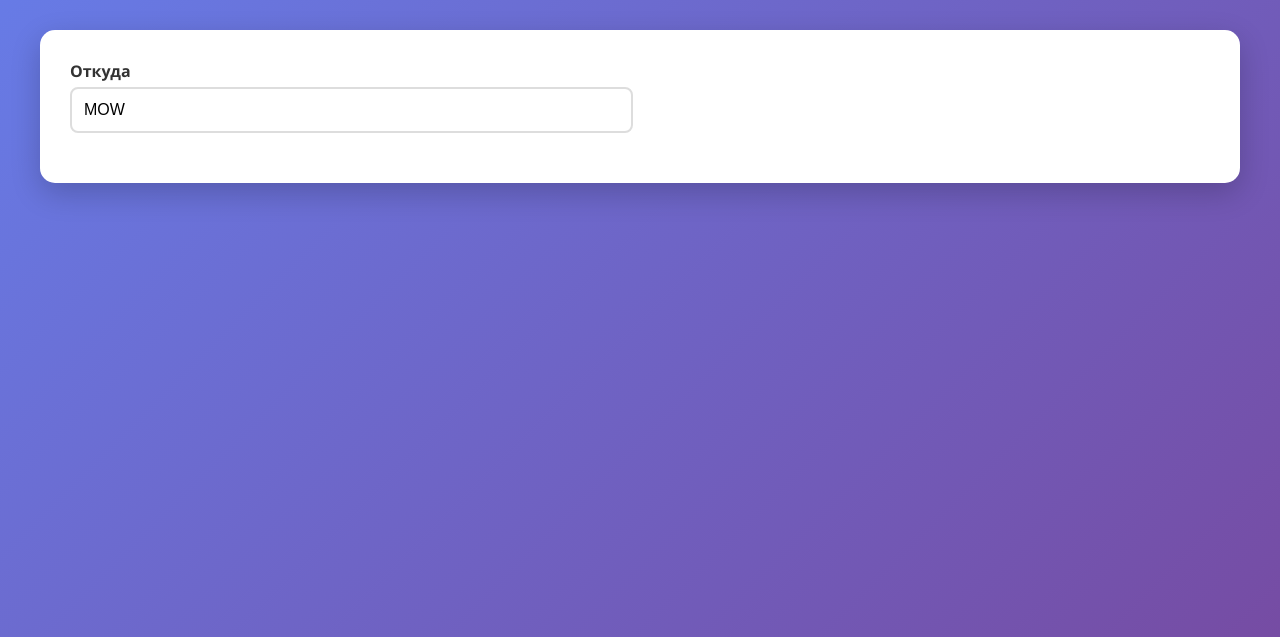
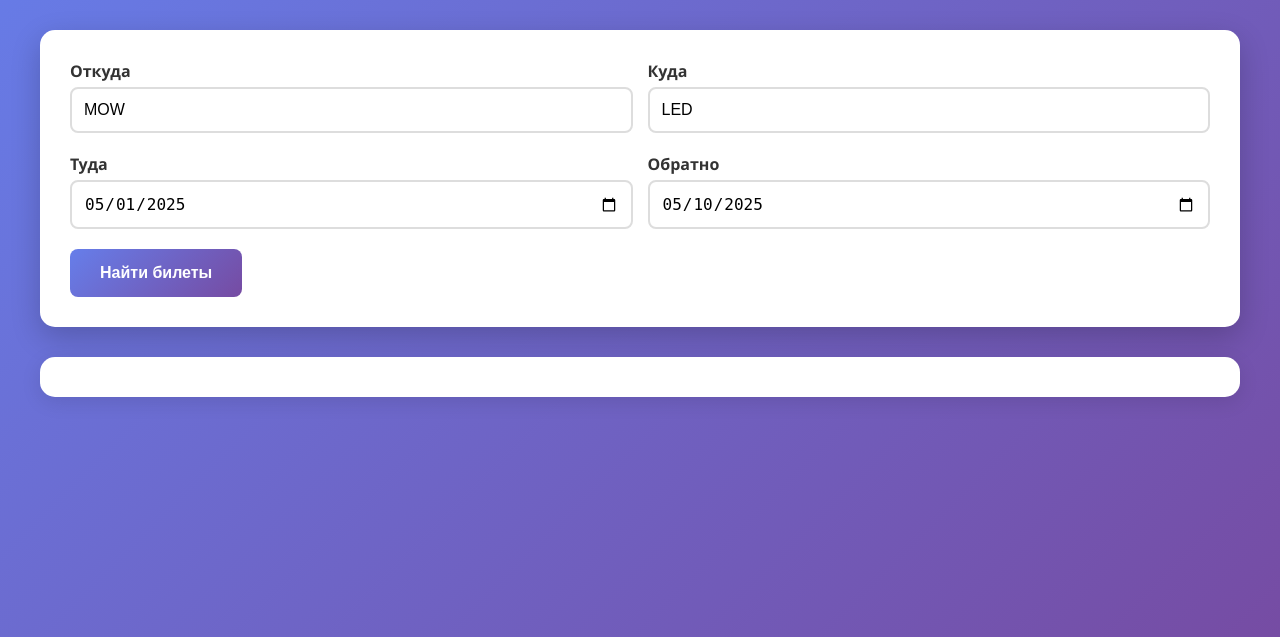
Before and after one commit to S1N0wez/CheapTrip, a Flask app: page / in a window 1280 px wide. Shown: the part 125-762 px from the top of the page. Run offline with Flask 3, Linux system fonts and the light colour scheme; some libraries are stand-ins or nearby versions.

Commit message:
add search button

```diff
--- a/templates/index.html
+++ b/templates/index.html
@@ -139,3 +139,90 @@
                     <input type="text" id="origin" placeholder="Код города (MOW)" value="MOW">
                 </div>
                 <div class="form-group">
+                    <label for="destination">Куда</label>
+                    <input type="text" id="destination" placeholder="Код города (LED)" value="LED">
+                </div>
+            </div>
+
+            <div class="form-row">
+                <div class="form-group">
+                    <label for="depart_date">Туда</label>
+                    <input type="date" id="depart_date" value="2025-05-01">
+                </div>
+                <div class="form-group">
+                    <label for="return_date">Обратно</label>
+                    <input type="date" id="return_date" value="2025-05-10">
+                </div>
+            </div>
+
+            <!-- ВАЖНО: Кнопка "Найти" -->
+            <button type="button" id="searchBtn">Найти билеты</button>
+        </div>
+
+        <div class="results">
+            <div id="results"></div>
+        </div>
+    </div>
+
+    <script>
+        // ВАЖНО: Обработчик клика на кнопку
+        document.getElementById('searchBtn').addEventListener('click', async () => {
+            const origin = document.getElementById('origin').value;
+            const destination = document.getElementById('destination').value;
+            const depart_date = document.getElementById('depart_date').value;
+            const return_date = document.getElementById('return_date').value;
+
+            const resultsDiv = document.getElementById('results');
+            resultsDiv.innerHTML = '<div class="loading">Ищем билеты...</div>';
+
+            try {
+                const response = await fetch(`/api/search?origin=${origin}&destination=${destination}&depart_date=${depart_date}&return_date=${return_date}`);
+                const data = await response.json();
+
+                if (data.data) {
+                    displayTickets(data.data);
+                } else {
+                    resultsDiv.innerHTML = '<div class="loading">Билеты не найдены</div>';
+                }
+            } catch (error) {
+                resultsDiv.innerHTML = '<div class="loading">Ошибка при поиске</div>';
+            }
+        });
+
+        function displayTickets(tickets) {
+            const resultsDiv = document.getElementById('results');
+            let html = '';
+
+            for (let date in tickets) {
+                const ticket = tickets[date];
+                html += `
+                    <div class="ticket">
+                        <h3>${date}</h3>
+                        <div class="price">${ticket.value} ${ticket.currency}</div>
+                        <button class="buy-btn" onclick="buyTicket('${ticket.origin}', '${ticket.destination}', '${date}')">
+                            Купить билет
+                        </button>
+                    </div>
+                `;
+            }
+
+            resultsDiv.innerHTML = html;
+        }
+
+        function buyTicket(origin, destination, date) {
+            // Пока просто алерт, позже сделаем редирект
+            alert(`Купить билет: ${origin} → ${destination} на ${date}`);
+        }
+    </script>
+
+    <!-- Скрипт Travelpayouts -->
+    <script data-noptimize="1" data-cfasync="false" data-wpfc-render="false">
+      (function () {
+          var script = document.createElement("script");
+          script.async = 1;
+          script.src = 'https://emrldco.com/NDU2ODI3.js?t=456827';
+          document.head.appendChild(script);
+      })();
+    </script>
+</body>
+</html>
```
